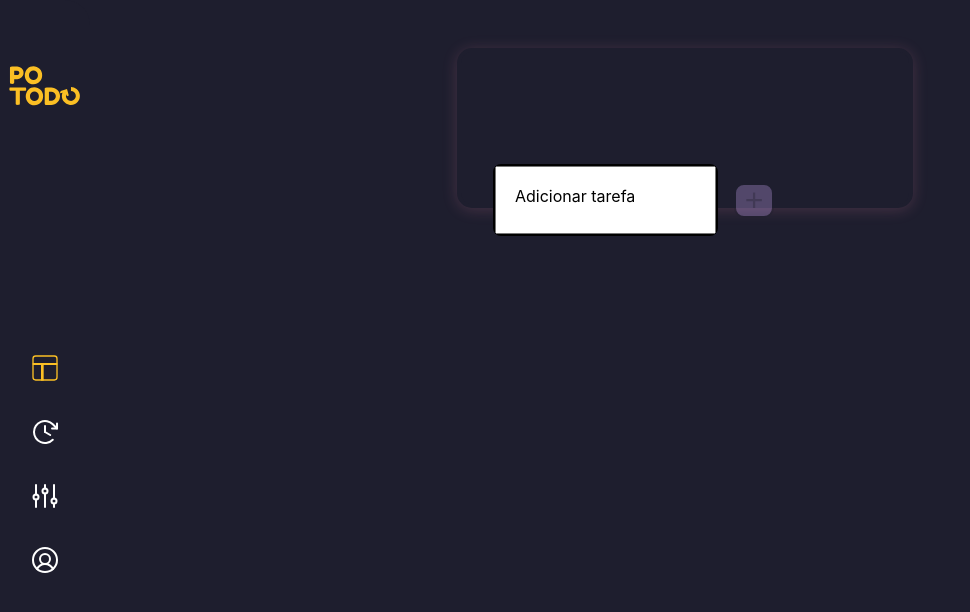
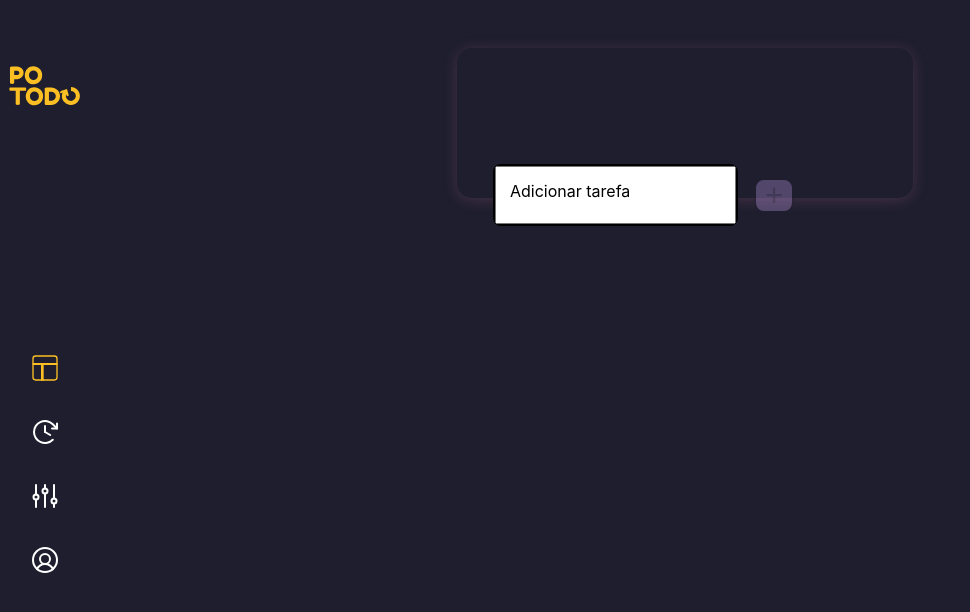
Before and after one commit to Juniokoi/Potodo, an Angular app: page /timer in a window 1280 px wide. Shown: the top 612 px of the page, without its empty margins (0-970 px from the left). Built offline with nearby package versions, Linux system fonts and the light colour scheme.

Commit message:
fix: now Input label works properly

```diff
--- a/src/app/modules/timer/modules/list/list.component.html
+++ b/src/app/modules/timer/modules/list/list.component.html
@@ -1,4 +1,4 @@
-    <div class="list-body">
+<div class="list-body">
         <ul>
             <li *ngFor="let item of items">
                 <section (mouseenter)="hoverItem = item.id" (mouseleave)="hoverItem = ''">
@@ -7,7 +7,7 @@
                         {{item.content}}
                     </div>
                     <div [hidden]="hoverItem != item.id" class="options">
-                        <input (click)="removeTask(item.content)"  type="button" value="Deletar">
+                        <input (click)="removeTask(item.content)" type="button" value="Deletar">
                         <input [routerLink]="['/timer/',item.id]" type="button" value="Timer">
                     </div>
                 </section>
@@ -16,11 +16,18 @@
 
         <form class="form" [formGroup]="form" (ngSubmit)="addTask()">
             <div class="input">
-                <input  formControlName="task" type="text" id="floatingInput" >
-                <label for="floatingInput">Adicionar tarefa</label>
+
+                <input (focus)="handleLabel('focus')"
+                       (blur)="handleLabel('blur')"
+                       autocomplete="off"
+                       formControlName="task"
+                       type="text"
+                       id="floatingInput">
+
+                <label [ngClass]="applyVisual()" for="floatingInput">Adicionar tarefa</label>
             </div>
 
-            <button  (click)="addTask()" [class]="isValid() ? '_valid' : '_disabled'" [disabled]="!isValid()">
+            <button (click)="addTask()" [class]="isValid() ? '_valid' : '_disabled'" [disabled]="!isValid()">
                 +
             </button>
         </form>
--- a/src/app/modules/timer/modules/list/list.component.scss
+++ b/src/app/modules/timer/modules/list/list.component.scss
@@ -52,6 +52,7 @@ form {
         filter: opacity(100%);
         box-shadow: 0 2px 20px #{$brand-secondary}30;
         transform: scale(110%);
+        cursor: pointer;
     }
     ._disabled {
         filter: opacity(30%);
@@ -64,11 +65,12 @@ form {
 
     & > * {
         height: 24px;
-        padding: 20px;
+        padding: 15px;
     }
 
     input {
-        transition: all 100ms ease-in-out;
+        transition: all 100ms ease-in;
+        font-size: 1em;
     }
 
     label {
@@ -77,5 +79,13 @@ form {
         height: auto;
         color: black;
         left: 0;
+        user-select: none;
+        transition: all 100ms ease-in-out 100ms;
+    }
+
+    .focused {
+        transform: scale(90%) translateY(-15px) translateX(-15px);
+        transition-delay: 0ms;
+        filter: opacity(80%);
     }
 }
--- a/src/app/modules/timer/modules/list/list.component.ts
+++ b/src/app/modules/timer/modules/list/list.component.ts
@@ -13,6 +13,29 @@ export class ListComponent implements OnInit {
     items: IItem[] = this.listService.getListItems();
     title = 'Potodo';
     hoverItem: string = "";
+    inputFocused: boolean = false;
+    test(msg: string) {
+        console.log(msg)
+    }
+    handleLabel(status: string) {
+        switch (status) {
+            case "focus":
+                this.inputFocused = true;
+                break
+            case "blur":
+                this.inputFocused = false;
+                break
+        }
+        this.applyVisual();
+    }
+    applyVisual() {
+        const _focused = this.inputFocused;
+        const _empty = this.form.get('task')?.value !== null && this.form.get('task')?.value !== "";
+
+        return {
+            'focused':  _focused || _empty
+        }
+    }
 
     constructor(
         private listService: TimerService,
```
